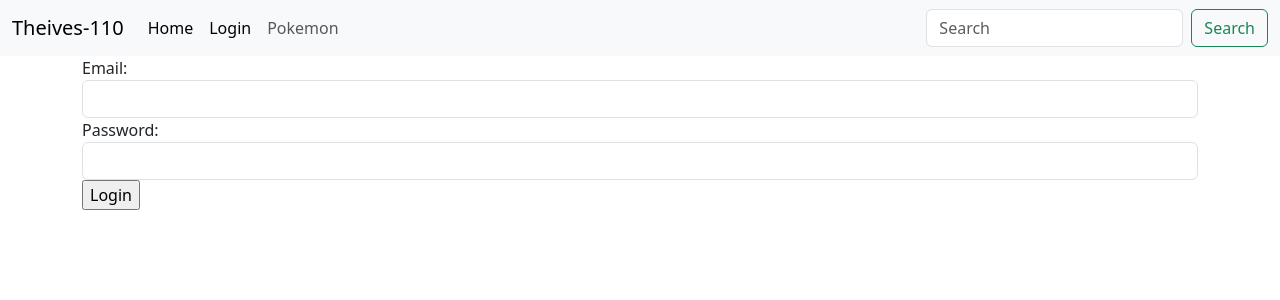
After one commit to devinvolk/flask_hw, a Flask app: page /login in a window 1280 px wide. The commit adds this page. Shown: the top 300 px of the page. Run offline with Flask 2, Linux system fonts and the light colour scheme.

Commit message:
created login screen that checks if a user is registered

```diff
--- a/app/forms.py
+++ b/app/forms.py
@@ -1,6 +1,12 @@
 from flask_wtf import FlaskForm
-from wtforms import SubmitField, StringField
+from wtforms import SubmitField, StringField, PasswordField, EmailField
+from wtforms.validators import DataRequired
 
 class PokeSearch(FlaskForm):
     name = StringField('Name:')
     submit_btn = SubmitField('Search')
+
+class LoginForm(FlaskForm):
+    email = EmailField('Email:', validators=[DataRequired()])
+    password = PasswordField('Password:', validators=[DataRequired()])
+    submit_btn = SubmitField('Login')
--- a/app/routes.py
+++ b/app/routes.py
@@ -1,11 +1,25 @@
 from flask import render_template, request
 import requests
-from app.forms import PokeSearch
+from app.forms import PokeSearch, LoginForm
 from app import app
 
 @app.route('/', methods=['GET'])
 def home():
     return render_template('Home.html')
+
+@app.route('/login', methods=['GET', 'POST'])
+def login():
+    form = LoginForm()
+    if request.method == 'POST' and form.validate_on_submit():
+        email = form.email.data.lower()
+        password = form.password.data
+        if email in app.config.get('REGISTERED_USERS') and password == app.config.get('REGISTERED_USERS').get(email).get('password'):
+            return f'Successfully logged in! Hello, {app.config.get("REGISTERED_USERS").get(email).get("name")}'
+        else:
+            error = 'Invalid login'
+            return error
+    print('Not validated')
+    return render_template('login.html', form=form)
 
 @app.route('/pokemon', methods=['GET', 'POST'])
 def pokemon():
--- a/app/templates/base.html
+++ b/app/templates/base.html
@@ -20,6 +20,9 @@
                 <a class="nav-link active" href="{{url_for('home')}}">Home</a>
               </li>
               <li class="nav-item">
+                <a class="nav-link active" href="{{url_for('login')}}">Login</a>
+              </li>
+              <li class="nav-item">
                 <a class="nav-link" href="{{url_for('pokemon')}}">Pokemon</a>
               </li>
             </ul>
--- /dev/null
+++ b/app/templates/login.html
@@ -0,0 +1,19 @@
+{% extends 'base.html' %}
+
+{% block content %}
+<form action="/login" method="POST">
+    {{form.hidden_tag()}}
+    <div class="form-group">
+      {{form.email.label}}
+      {{form.email(class="form-control")}}
+    </div>
+    <div class="form-group">
+      {{form.password.label}}
+      {{form.password(class="form-control")}}
+    </div>
+    {{form.submit_btn}}
+    <div style="color:red">
+      <small>{{error}}</small>
+    </div>
+</form>
+{% endblock %}
--- a/config.py
+++ b/config.py
@@ -2,3 +2,9 @@ import os
 
 class Config():
     SECRET_KEY=os.environ.get('SECRET_KEY')
+    REGISTERED_USERS = {
+    'dylan@gmail.com': {
+        'name': 'Dylan',
+        'password': 'ilovemydog'
+    }
+}
```
